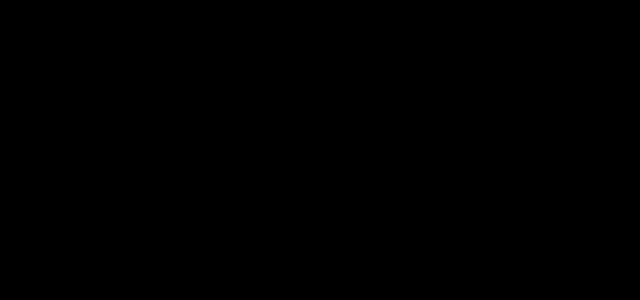
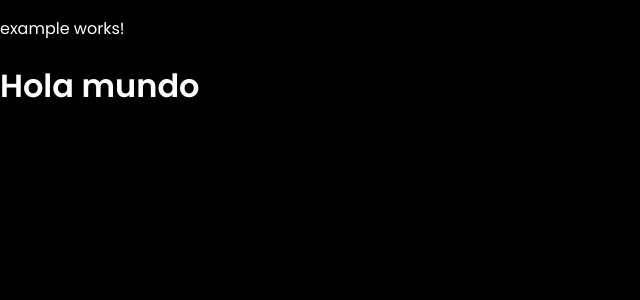
Before and after one commit to rcontreras1337/spotify4tip, an Angular app in the folder spotify/: page / in a window 1280 px wide. Shown: the top 300 px of the page, without its empty margins (0-640 px from the left). Built offline with nearby package versions, Linux system fonts and the light colour scheme.

Commit message:
ejemplos rutas

```diff
--- a/spotify/src/app/app-routing.module.ts
+++ b/spotify/src/app/app-routing.module.ts
@@ -1,7 +1,17 @@
 import { NgModule } from '@angular/core';
 import { RouterModule, Routes } from '@angular/router';
+import { ExampleComponent } from './example/example.component';
 
-const routes: Routes = [];
+const routes: Routes = [
+  {
+    path: '', // ESTO ES LA RUTA ROOT osea localhost:4200
+    component: ExampleComponent
+  },
+  {
+    path: 'hello', // ESTO ES LA RUTA ROOT osea localhost:4200
+    component: ExampleComponent
+  }
+];
 
 @NgModule({
   imports: [RouterModule.forRoot(routes)],
--- a/spotify/src/app/app.module.ts
+++ b/spotify/src/app/app.module.ts
@@ -3,10 +3,12 @@
 
 import { AppRoutingModule } from './app-routing.module';
 import { AppComponent } from './app.component';
+import { ExampleComponent } from './example/example.component';
 
 @NgModule({
   declarations: [
-    AppComponent
+    AppComponent,
+    ExampleComponent
   ],
   imports: [
     BrowserModule,
--- /dev/null
+++ b/spotify/src/app/example/example.component.html
@@ -0,0 +1,2 @@
+<p>example works!</p>
+<h1>Hola mundo</h1>
```
Also changed, not shown: spotify/src/app/example/example.component.ts (added, +10 -0 lines), spotify/src/app/example/example.component.css (added), 1 other file (tests, documents, lock files or other folders).
